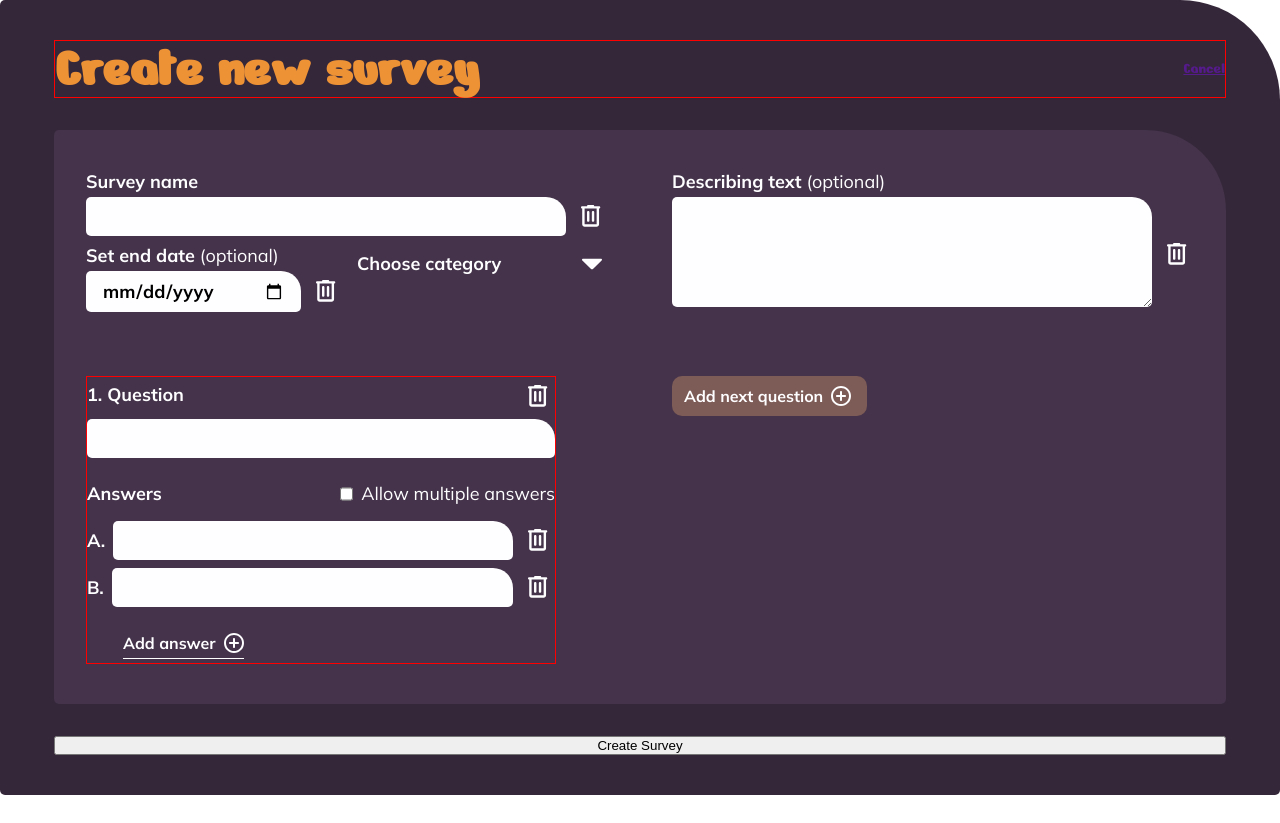
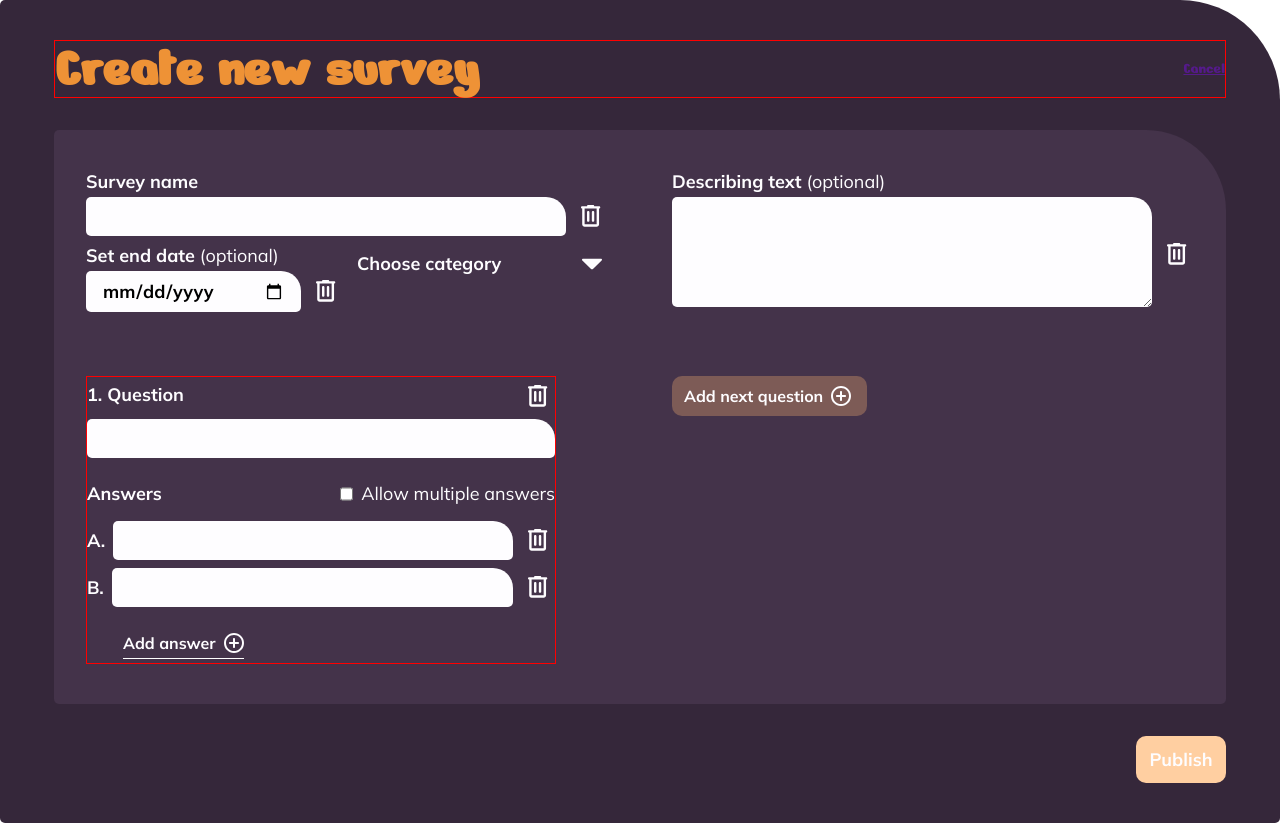
Before and after one commit to guhe78/poll_app, an Angular app: page / in a window 1280 px wide. Before the commit the page ends 800 px from the top, so only its background shows below. Built offline with nearby package versions, Linux system fonts and the light colour scheme.

Commit message:
feat: button style icon

```diff
--- a/src/app/assets/icons/ui-svg.ts
+++ b/src/app/assets/icons/ui-svg.ts
@@ -25,4 +25,11 @@ export const uiIcons = {
 </svg>
 
   `,
+
+  check: () => `
+    <svg viewBox="0 0 18 16" xmlns="http://www.w3.org/2000/svg">
+<path d="M6.1556 12.5078L16.0211 0.427617C16.2539 0.142539 16.5255 0 16.8359 0C17.1463 0 17.418 0.142539 17.6508 0.427617C17.8836 0.712695 18 1.05122 18 1.44321C18 1.83519 17.8836 2.17372 17.6508 2.4588L6.97045 15.5724C6.73763 15.8575 6.46602 16 6.1556 16C5.84518 16 5.57356 15.8575 5.34075 15.5724L0.335252 9.44321C0.102438 9.15813 -0.00911854 8.8196 0.000582034 8.42762C0.0102826 8.03563 0.13154 7.6971 0.364354 7.41203C0.597167 7.12695 0.873634 6.98441 1.19375 6.98441C1.51387 6.98441 1.79034 7.12695 2.02315 7.41203L6.1556 12.5078Z" fill="currentColor"/>
+</svg>
+
+  `,
 };
--- a/src/app/shared/components/create-survey/create-survey.html
+++ b/src/app/shared/components/create-survey/create-survey.html
@@ -5,8 +5,13 @@
       <a href="" class="btn btn--cancel">Cancel</a>
     </header>
     <app-survey-form #surveyForm></app-survey-form>
-    <button type="submit" form="survey-form" [disabled]="surveyForm.isInvalid()">
-      Create Survey
+    <button
+      class="create-survey__button"
+      type="submit"
+      form="survey-form"
+      [disabled]="surveyForm.isInvalid()"
+    >
+      Publish <span class="create-survey__button--icon" [innerHTML]="icons.check"></span>
     </button>
   </main>
 </section>
--- a/src/app/shared/components/create-survey/create-survey.scss
+++ b/src/app/shared/components/create-survey/create-survey.scss
@@ -32,4 +32,59 @@
     align-items: center;
     border: 1px solid red;
   }
+
+  &__button {
+    display: flex;
+    align-items: center;
+    justify-content: center;
+
+    align-self: flex-end;
+
+    width: 90px;
+    padding: 12px 16px;
+
+    font-family: 'Mulish';
+    font-size: 18px;
+    font-weight: 700;
+    color: rgba(254, 253, 255, 1);
+
+    background-color: rgba(255, 207, 161, 1);
+    border: none;
+    border-radius: 10px;
+
+    overflow: hidden;
+    cursor: pointer;
+
+    transition:
+      width 0.3s ease-in,
+      background-color 0.3s ease;
+
+    &--icon {
+      display: flex;
+      justify-content: center;
+      align-items: center;
+
+      width: 20px;
+      height: 20px;
+
+      margin-left: 0;
+
+      transition: margin-left 0.3s ease-in;
+
+      & svg {
+        width: 100%;
+        height: 100%;
+      }
+    }
+
+    &:hover {
+      width: 140px;
+
+      background-color: rgba(255, 183, 112, 1);
+
+      & .create-survey__button--icon {
+        margin-left: 8px;
+      }
+    }
+  }
 }
--- a/src/app/shared/components/create-survey/create-survey.ts
+++ b/src/app/shared/components/create-survey/create-survey.ts
@@ -1,5 +1,8 @@
 import { Component, inject } from '@angular/core';
 import { SurveyForm } from '../survey-form/survey-form';
+import { uiIcons } from '../../../assets/icons';
+
+import { DomSanitizer } from '@angular/platform-browser';
 
 @Component({
   selector: 'app-create-survey',
@@ -7,4 +10,10 @@ import { SurveyForm } from '../survey-form/survey-form';
   templateUrl: './create-survey.html',
   styleUrl: './create-survey.scss',
 })
-export class CreateSurvey {}
+export class CreateSurvey {
+  private sanitizer = inject(DomSanitizer);
+
+  readonly icons = {
+    check: this.sanitizer.bypassSecurityTrustHtml(uiIcons.check()),
+  };
+}
```
